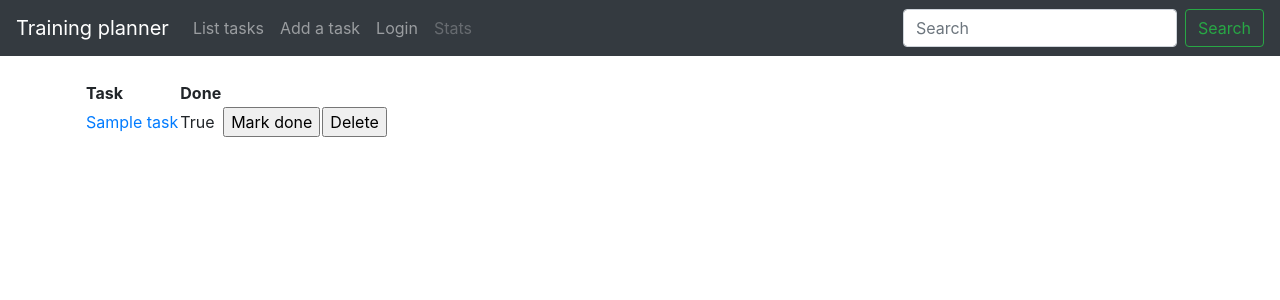
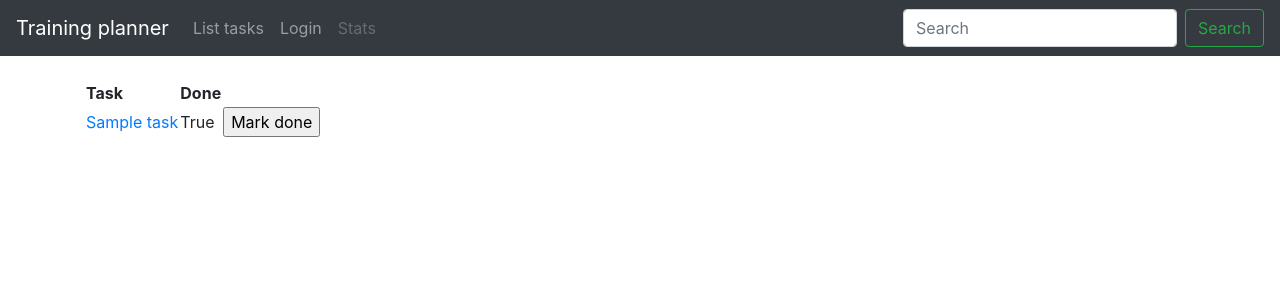
Before and after one commit to perander/training-planner, a Flask app: page /tasks in a window 1280 px wide. Shown: the top 300 px of the page. Run offline with Flask 2, Linux system fonts and the light colour scheme; tables that the repository leaves empty hold one stand-in row (values such as "Sample post"); some libraries are stand-ins or nearby versions.

Commit message:
require user to be admin in order to add, update and delete tasks, and a regular user in order to mark a task as done

```diff
--- a/application/tasks/views.py
+++ b/application/tasks/views.py
@@ -1,68 +1,14 @@
 from flask import redirect, render_template, request, url_for
-from flask_login import login_required
+from flask_login import login_required, current_user
 
 from application import app, db
 from application.tasks.models import Task
 from application.tasks.forms import TaskForm
 
 
-
 @app.route("/tasks", methods=["GET"])
 def tasks_index():
     return render_template("tasks/list.html", tasks=Task.query.all())
-
-
-# TODO: tiivistä allaolevat silleen 'if request.method = GET', sekä luodessa että päivittäessä
-
-@app.route("/tasks/new/")
-@login_required
-def tasks_form_create():
-    return render_template("tasks/new.html", form=TaskForm())
-
-
-@app.route("/tasks/", methods=["POST"])
-@login_required
-def tasks_create():
-    form = TaskForm(request.form)
-
-    if not form.validate():
-        return render_template("tasks/new.html", form=form)
-
-    t = Task(name=form.name.data,
-             description=form.description.data)
-
-    db.session().add(t)
-    db.session().commit()
-
-    return redirect(url_for("tasks_index"))
-
-
-@app.route("/update/<task_id>/")
-@login_required
-def tasks_form_update(task_id):
-    return render_template("tasks/updateform.html", task=Task.query.get(task_id))
-
-
-@app.route("/update/<task_id>/", methods=["POST"])
-@login_required
-def tasks_update(task_id):
-    t = Task.query.get(task_id)
-    t.name = request.form.get("newname")
-    t.description = request.form.get("newdescription")
-
-    db.session().commit()
-
-    return redirect(url_for("tasks_index"))
-
-
-@app.route("/tasks/<task_id>/", methods=["POST"])
-@login_required
-def tasks_set_done(task_id):
-    t = Task.query.get(task_id)
-    t.done = True
-    db.session().commit()  # actually updates the db
-
-    return redirect(url_for("tasks_index"))
 
 
 @app.route("/*", methods=["POST"])
@@ -77,12 +23,68 @@ def tasks_search():
     return render_template("tasks/list.html", tasks=found)
 
 
+# TODO: tiivistä allaolevat silleen 'if request.method = GET', sekä luodessa että päivittäessä
+
+@app.route("/tasks/new", methods=["GET", "POST"])
+@login_required
+def tasks_create():
+    if current_user.admin:
+        if request.method == "GET":
+            return render_template("tasks/new.html", form=TaskForm())
+
+        form = TaskForm(request.form)
+
+        if not form.validate():
+            return render_template("tasks/new.html", form=form)
+
+        t = Task(name=form.name.data,
+                 description=form.description.data)
+
+        db.session().add(t)
+        db.session().commit()
+
+    return redirect(url_for("tasks_index"))
+
+
+@app.route("/update/<task_id>/", methods=["GET", "POST"])
+@login_required
+def tasks_update(task_id):
+    if current_user.admin:
+        if request.method == "GET":
+            return render_template("tasks/updateform.html", task=Task.query.get(task_id))
+
+        t = Task.query.get(task_id)
+        t.name = request.form.get("newname")
+        t.description = request.form.get("newdescription")
+
+        db.session().commit()
+
+    # lopulta jompi kumpi näistä:
+    # return redirect(url_for("tasks_view"))
+    # return render_template("tasks/taskinfo.html", task=Task.query.get(task_id))
+    return redirect(url_for("tasks_index"))
+
+
 @app.route("/delete/<task_id>", methods=["POST"])
 @login_required
 def tasks_delete(task_id):
-    t = Task.query.get(task_id)
+    if current_user.admin:
+        t = Task.query.get(task_id)
 
-    db.session().delete(t)
-    db.session().commit()
+        db.session().delete(t)
+        db.session().commit()
 
     return redirect(url_for("tasks_index"))
+
+
+@app.route("/setdone/<task_id>/", methods=["POST"])
+@login_required
+def tasks_set_done(task_id):
+    if current_user.admin:
+        return redirect(url_for("tasks_index"))
+
+    t = Task.query.get(task_id)
+    t.done = True
+    db.session().commit()  # actually updates the db
+
+    return redirect(url_for("tasks_index"))
--- a/application/templates/layout.html
+++ b/application/templates/layout.html
@@ -16,12 +16,16 @@
 	    </button>
 	    <div class="collapse navbar-collapse" id="navbarCollapse">
           <ul class="navbar-nav mr-auto">
+
             <li class="nav-item">
               <a class="nav-link" href="{{ url_for('tasks_index') }} ">List tasks</a>
             </li>
+
+            {% if current_user.admin %}
             <li class="nav-item">
-              <a class="nav-link" href="{{ url_for('tasks_form_create') }} ">Add a task</a>
+              <a class="nav-link" href="{{ url_for('tasks_create') }} ">Add a task</a>
             </li>
+            {% endif %}
 
             <!-- TODO: activate links when implemented -->
             <li class="nav-item">
--- a/application/templates/tasks/list.html
+++ b/application/templates/tasks/list.html
@@ -8,18 +8,25 @@
     </tr>
     {% for task in tasks %}
     <tr>
-      <td><a href="{{ url_for('tasks_form_update', task_id=task.id) }}">{{ task.name }}</a></td>
+      <td><a href="{{ url_for('tasks_update', task_id=task.id) }}">{{ task.name }}</a></td>
       <td>{{ task.done }}</td>
+        <!-- if authenticated: if admin / else-->
+      {% if not current_user.admin %}
       <td>
 	    <form method="POST" action="{{ url_for('tasks_set_done', task_id=task.id) }}">
 	      <input type="submit" value="Mark done"/>
 	    </form>
       </td>
+      {% endif %}
+
+      {% if current_user.admin %}
       <td>
 	    <form method="POST" action="{{ url_for('tasks_delete', task_id=task.id) }}">
 	      <input type="submit" value="Delete"/>
 	    </form>
       </td>
+      {% endif %}
+
     </tr>
     {% endfor %}
   </table>
```
